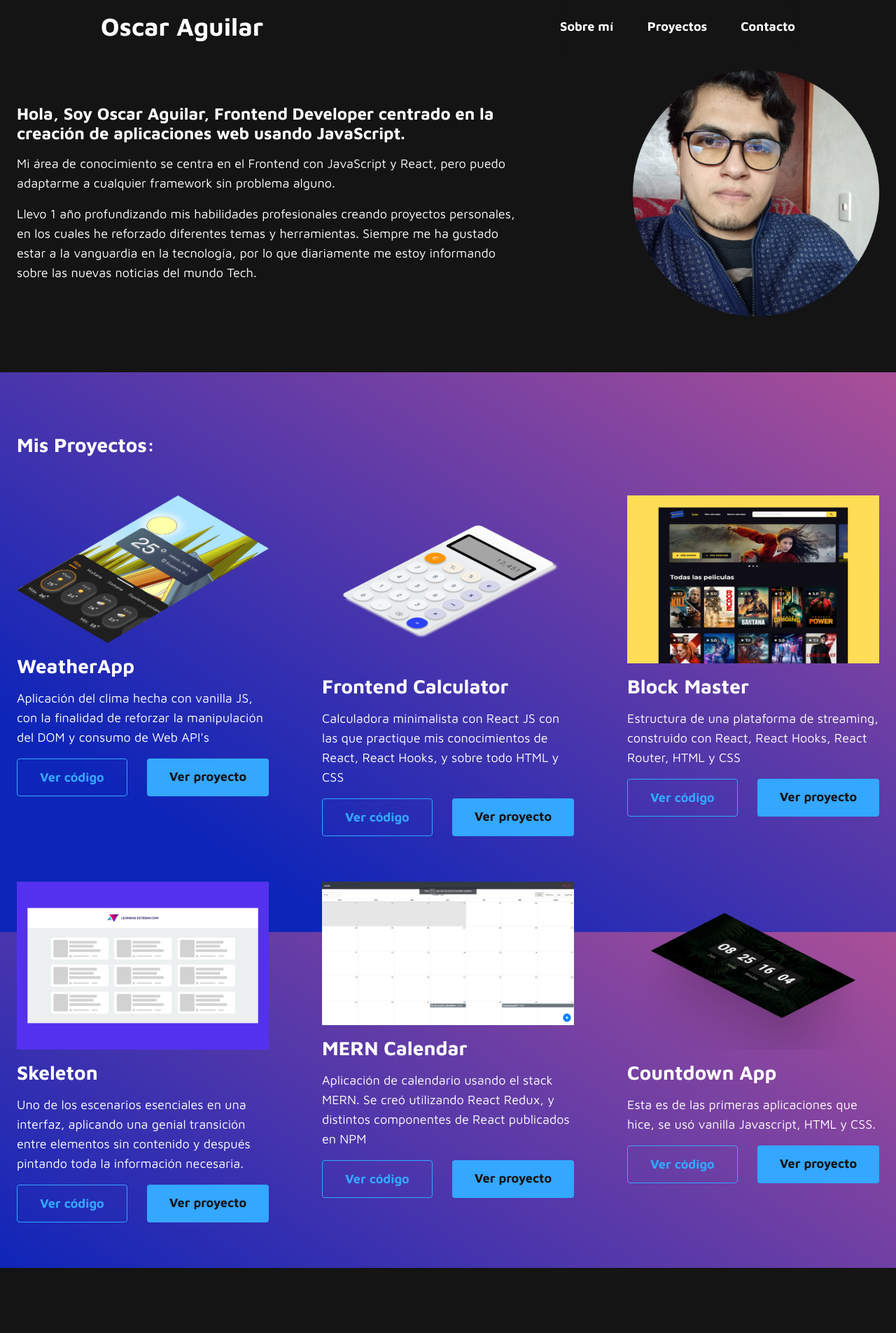
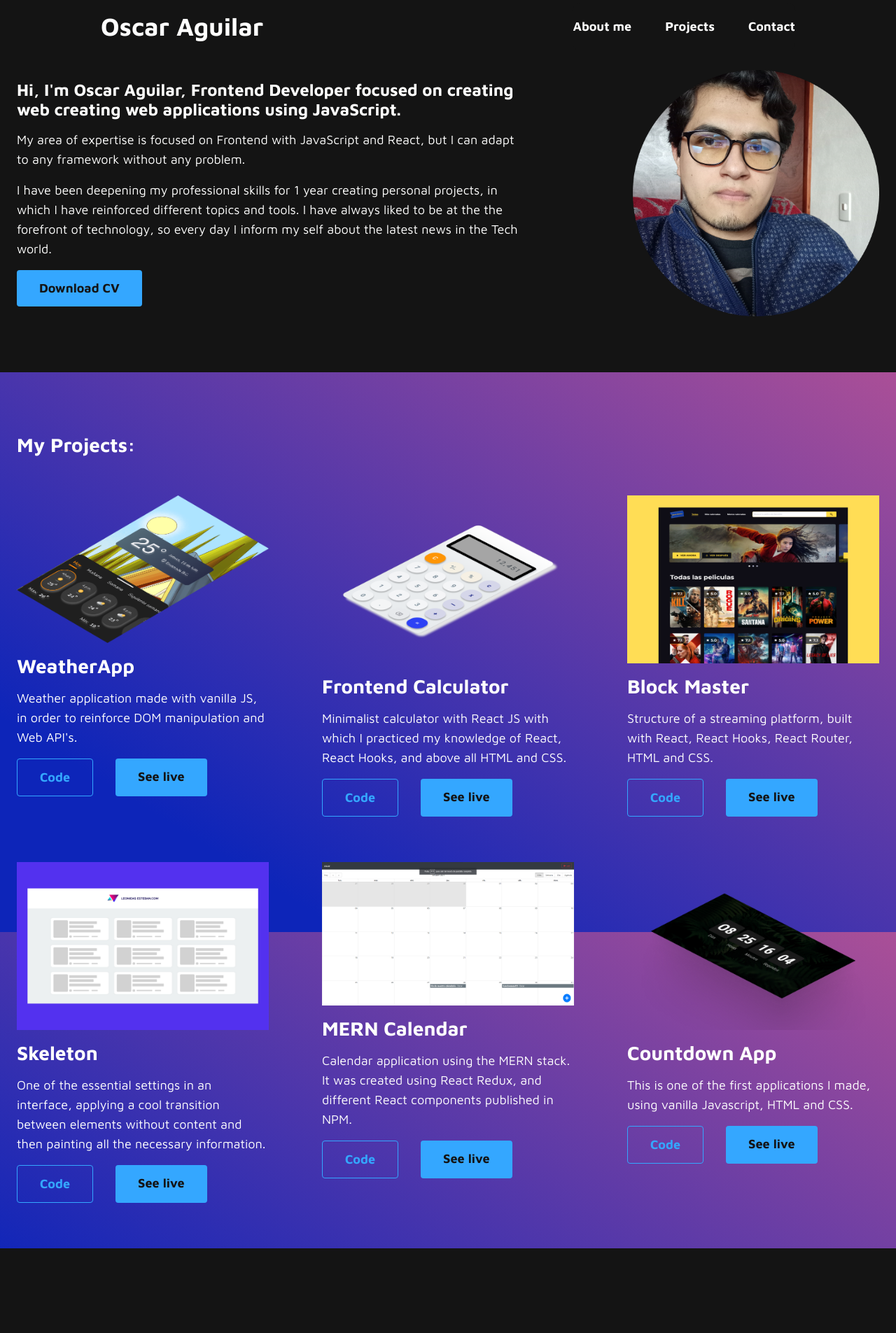
Before and after one commit to OscarAguilarL/portafolio, a React (Create React App) app: page / in a window 1280 px wide. Shown: the top 1905 px of the page at 70% size. Built offline with nearby package versions, Linux system fonts and the light colour scheme.

Commit message:
Translate page to english

```diff
--- a/public/index.html
+++ b/public/index.html
@@ -1,12 +1,12 @@
 <!DOCTYPE html>
-<html lang="es">
+<html lang="en">
     <head>
         <meta charset="utf-8" />
         <meta name="viewport" content="width=device-width, initial-scale=1" />
         <meta name="theme-color" content="#000000" />
         <meta
             name="description"
-            content="Soy Oscar Aguilar, Frrontend Developer."
+            content="I'm Oscar Aguilar, Frontend Developer."
         />
         <link rel="preconnect" href="https://fonts.googleapis.com" />
         <link rel="preconnect" href="https://fonts.gstatic.com" crossorigin />
@@ -22,7 +22,7 @@
             rel="stylesheet"
             href="https://cdnjs.cloudflare.com/ajax/libs/font-awesome/6.0.0-beta3/css/all.min.css"
         />
-        <title>Oscar Aguilar | Portafolio</title>
+        <title>Oscar Aguilar | Portfolio</title>
     </head>
     <body>
         <noscript>You need to enable JavaScript to run this app.</noscript>
--- a/src/PortafolioApp.tsx
+++ b/src/PortafolioApp.tsx
@@ -14,11 +14,9 @@ export const PortafolioApp = () => {
                 <Hero />
             </Wrapper>
             <ProjectGrid>
-                <>
-                    {projects.map((project) => (
-                        <ProjectCard {...project} key={project.websiteLink} />
-                    ))}
-                </>
+                {projects.map((project) => (
+                    <ProjectCard {...project} key={project.websiteLink} />
+                ))}
             </ProjectGrid>
             <Wrapper>
                 <Footer />
--- a/src/components/Button/Button.tsx
+++ b/src/components/Button/Button.tsx
@@ -5,13 +5,14 @@ interface ButtonProps {
     type: 'primary' | 'secondary';
     href: string;
     download?: boolean;
+    className?: string;
 }
 
-export const Button = ({ text, type, href, download = false }: ButtonProps) => {
+export const Button = ({ text, type, href, download = false, className = '' }: ButtonProps) => {
     return (
         <a
             href={href}
-            className={`${styles.button} ${styles[type]}`}
+            className={`${styles.button} ${styles[type]} ${className}`}
             download={download}
             target="_blank"
             rel="noreferrer"
--- a/src/components/Footer/Footer.tsx
+++ b/src/components/Footer/Footer.tsx
@@ -22,7 +22,7 @@ export const Footer = () => {
     return (
         <div id="contacto" className="FooterContainer" ref={ref}>
             <div className="contacto">
-                <h5>¿Quieres trabajar conmigo? ¡Hazme ping!</h5>
+                <h5>Do you want to work with me? email me!</h5>
                 <a href="mailto:aguilop.oscar@gmail.com">
                     aguilop.oscar@gmail.com
                 </a>
--- a/src/components/Header/Header.tsx
+++ b/src/components/Header/Header.tsx
@@ -19,9 +19,9 @@ export const Header = () => {
             </a>
 
             <nav className={`${styles.nav} ${menuOpen && styles['is-open']}`}>
-                <a onClick={handleNavClick} href="#about">Sobre mí</a>
-                <a onClick={handleNavClick} href="#proyectos">Proyectos</a>
-                <a onClick={handleNavClick} href="#contacto">Contacto</a>
+                <a onClick={handleNavClick} href="#about">About me</a>
+                <a onClick={handleNavClick} href="#proyectos">Projects</a>
+                <a onClick={handleNavClick} href="#contacto">Contact</a>
             </nav>
             <div className={styles.menuButton} onClick={handleMenuClick}>
                 <button
--- a/src/components/Hero/Hero.tsx
+++ b/src/components/Hero/Hero.tsx
@@ -1,5 +1,5 @@
 import styles from './Hero.module.css';
-// import { Button } from '../Button/Button';
+import { Button } from '../Button/Button';
 
 import user from '../../assets/images/user.png';
 
@@ -17,29 +17,26 @@ export const Hero = () => {
 
             <div className={styles.heroDescription}>
                 <h4>
-                    Hola, Soy Oscar Aguilar, Frontend Developer centrado en la
-                    creación de aplicaciones web usando JavaScript.
+                    Hi, I'm Oscar Aguilar, Frontend Developer focused on creating web creating web applications using JavaScript.
                 </h4>
                 <p>
-                    Mi área de conocimiento se centra en el Frontend con
-                    JavaScript y React, pero puedo adaptarme a cualquier
-                    framework sin problema alguno.
+                    My area of expertise is focused on Frontend with
+                    JavaScript and React, but I can adapt to any
+                    framework without any problem.
                 </p>
                 <p>
-                    Llevo 1 año profundizando mis habilidades profesionales
-                    creando proyectos personales, en los cuales he reforzado
-                    diferentes temas y herramientas. Siempre me ha gustado estar
-                    a la vanguardia en la tecnología, por lo que diariamente me
-                    estoy informando sobre las nuevas noticias del mundo Tech.
+                    I have been deepening my professional skills for 1 year
+                    creating personal projects, in which I have reinforced different topics
+                    and tools. I have always liked to be at the
+                    the forefront of technology, so every day I inform my
+                    self about the latest news in the Tech world.
                 </p>
-                { /*
                 <Button
-                    text="Descargar currículum"
+                    text="Download CV"
                     type="primary"
-                    href="../../assets/CV-Oscar_Aguilar.pdf"
+                    href="https://drive.google.com/file/d/13eZHcvRAtgfjfBJp3oxaRMucPmb7Iyv9/view?usp=sharing"
                     download={true}
                 />
-                */ }
             </div>
         </div>
     );
--- a/src/components/ProjectCard/ProjectCard.module.css
+++ b/src/components/ProjectCard/ProjectCard.module.css
@@ -41,7 +41,8 @@
 .buttonContainer {
     display: flex;
     inline-size: 100%;
-    justify-content: space-between;
+    gap: 2rem;
+    /* justify-content: space-between; */
 }
 
 @media screen and (min-width: 768px) {
--- a/src/components/ProjectCard/ProjectCard.tsx
+++ b/src/components/ProjectCard/ProjectCard.tsx
@@ -37,12 +37,12 @@ export const ProjectCard = ({
                 <div className={styles.buttonContainer}>
                     <Button
                         href={codeLink}
-                        text="Ver código"
+                        text="Code"
                         type="secondary"
                     />
                     <Button
                         href={websiteLink}
-                        text="Ver proyecto"
+                        text="See live"
                         type="primary"
                     />
                 </div>
--- a/src/components/ProjectGrid/ProjectGrid.tsx
+++ b/src/components/ProjectGrid/ProjectGrid.tsx
@@ -2,14 +2,14 @@ import { Wrapper } from '../Wrapper/Wrapper';
 import styles from './ProjectGrid.module.css';
 
 interface ProjectGridProps {
-    children: JSX.Element;
+    children: JSX.Element | JSX.Element[];
 }
 
 export const ProjectGrid = ({ children }: ProjectGridProps) => {
     return (
         <div className={styles.card} id="proyectos">
             <Wrapper>
-                <h2>Mis Proyectos:</h2>
+                <h2>My Projects:</h2>
                 <div className={styles.ProjectGrid}>{children}</div>
             </Wrapper>
         </div>
--- a/src/data/projects.ts
+++ b/src/data/projects.ts
@@ -13,7 +13,7 @@ export const projects: ProjectInterfaceProps[] = [
     {
         title: 'WeatherApp',
         description:
-            "Aplicación del clima hecha con vanilla JS, con la finalidad de reforzar la manipulación del DOM y consumo de Web API's",
+            "Weather application made with vanilla JS, in order to reinforce DOM manipulation and Web API's.",
         codeLink: 'https://github.com/OscarAguilarL/weather-app',
         websiteLink: 'https://weather-app-tau-three.vercel.app/',
         image: weather,
@@ -21,7 +21,7 @@ export const projects: ProjectInterfaceProps[] = [
     {
         title: 'Frontend Calculator',
         description:
-            'Calculadora minimalista con React JS con las que practique mis conocimientos de React, React Hooks, y sobre todo HTML y CSS',
+            'Minimalist calculator with React JS with which I practiced my knowledge of React, React Hooks, and above all HTML and CSS.',
         codeLink: 'https://github.com/OscarAguilarL/frontend-calculator',
         websiteLink: 'https://frontend-calculator.vercel.app/',
         image: calculator,
@@ -29,7 +29,7 @@ export const projects: ProjectInterfaceProps[] = [
     {
         title: 'Block Master',
         description:
-            'Estructura de una plataforma de streaming, construido con React, React Hooks, React Router, HTML y CSS',
+            'Structure of a streaming platform, built with React, React Hooks, React Router, HTML and CSS.',
         codeLink: 'https://github.com/OscarAguilarL/block-master-react',
         websiteLink: 'https://block-master-react.vercel.app/all',
         image: blockMaster,
@@ -37,7 +37,7 @@ export const projects: ProjectInterfaceProps[] = [
     {
         title: 'Skeleton',
         description:
-            'Uno de los escenarios esenciales en una interfaz, aplicando una genial transición entre elementos sin contenido y después pintando toda la información necesaria.',
+            'One of the essential settings in an interface, applying a cool transition between elements without content and then painting all the necessary information.',
         codeLink: 'https://github.com/OscarAguilarL/skeleton',
         websiteLink: 'https://skeleton-chi.vercel.app/',
         image: skeleton,
@@ -45,7 +45,7 @@ export const projects: ProjectInterfaceProps[] = [
     {
         title: 'MERN Calendar',
         description:
-            'Aplicación de calendario usando el stack MERN. Se creó utilizando React Redux, y distintos componentes de React publicados en NPM',
+            'Calendar application using the MERN stack. It was created using React Redux, and different React components published in NPM.',
         codeLink: 'https://github.com/OscarAguilarL/mern-calendar-app',
         websiteLink: 'https://mern-calendar-app.vercel.app/',
         image: calendar,
@@ -53,7 +53,7 @@ export const projects: ProjectInterfaceProps[] = [
     {
         title: 'Countdown App',
         description:
-            'Esta es de las primeras aplicaciones que hice, se usó vanilla Javascript, HTML y CSS.',
+            'This is one of the first applications I made, using vanilla Javascript, HTML and CSS.',
         codeLink: 'https://github.com/OscarAguilarL/countdown',
         websiteLink: 'https://oscaraguilarl.github.io/countdown/',
         image: countdown,
```
